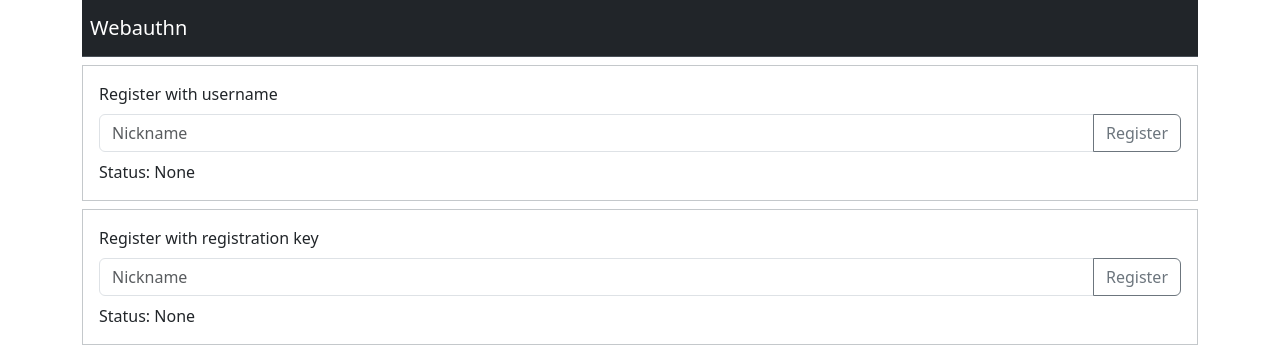
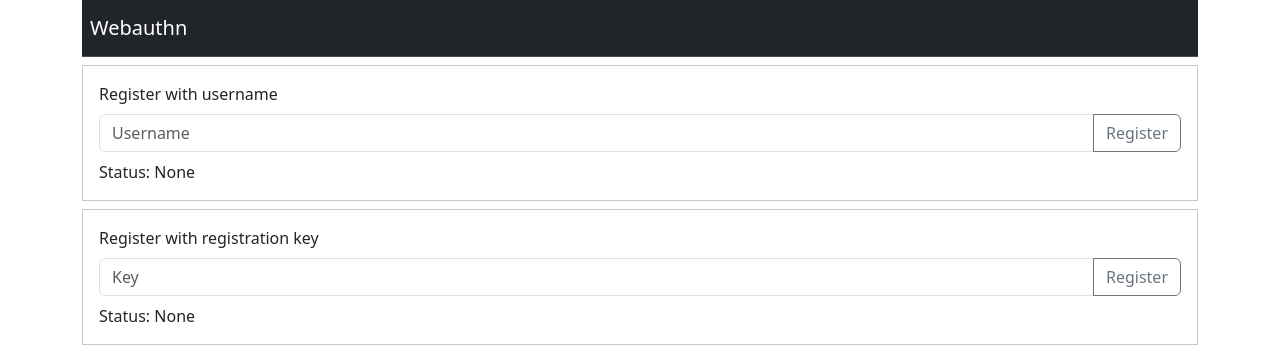
Before and after one commit to bonham/passkeys-poc, a Vue app in the folder client/: page / in a window 1280 px wide. Shown: the top 346 px of the page. Built offline with nearby package versions, Linux system fonts and the light colour scheme; no server answers.

Commit message:
fix form flaws

```diff
--- a/client/src/components/PassKeyFirst.vue
+++ b/client/src/components/PassKeyFirst.vue
@@ -24,8 +24,8 @@ import LoginForm from './LoginForm.vue';
 
     </nav>
     <div>
-      <RegistrationForm form-label="Register with username" />
-      <RegistrationForm use-registration-key form-label="Register with registration key" />
+      <RegistrationForm form-label="Register with username" place-holder="Username" />
+      <RegistrationForm use-registration-key form-label="Register with registration key" place-holder="Key" />
       <LoginForm />
     </div>
   </div>
--- a/client/src/components/RegistrationForm.vue
+++ b/client/src/components/RegistrationForm.vue
@@ -8,7 +8,8 @@ import type { RegistrationResponseJSON, PublicKeyCredentialCreationOptionsJSON }
 
 const props = defineProps({
   useRegistrationKey: Boolean,
-  formLabel: String
+  formLabel: String,
+  placeHolder: String,
 })
 
 const regstatus = ref("None")
@@ -104,10 +105,11 @@ async function handleCreate() {
 </script>
 <template>
   <div class="border border-secondary-subtle p-3 mb-2 mt-2">
-    <label for="regnick" class="form-label">{{ formLabel }}</label>
+    <label :for="placeHolder" class="form-label">{{ formLabel }}</label>
     <div class="input-group">
       <input v-model="registernickname" type="text" :class="{ 'is-invalid': registerNicknameFieldInValid }"
-        class="form-control" placeholder="Nickname" aria-label="Nickname" aria-describedby="button-addon2" id="regnick">
+        class="form-control" :placeholder="placeHolder" aria-label="Nickname" aria-describedby="button-addon2"
+        :id="placeHolder" autocomplete="off">
       <button @click="handleCreate" class="btn btn-outline-secondary" type="button" id="button-addon2">Register</button>
     </div>
     <div class="mt-2">Status: {{ regstatus }}</div>
```
